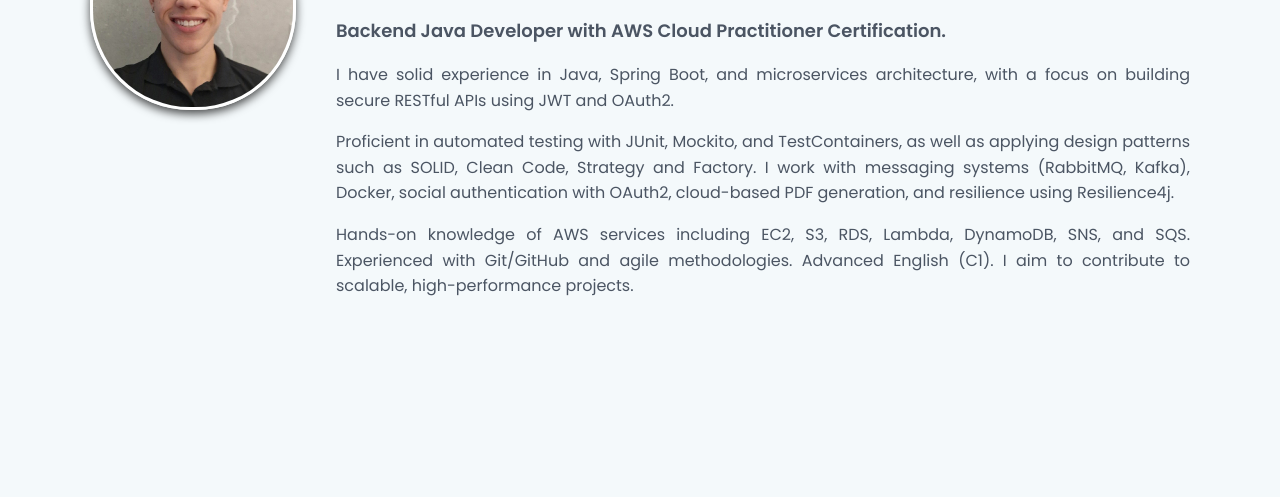
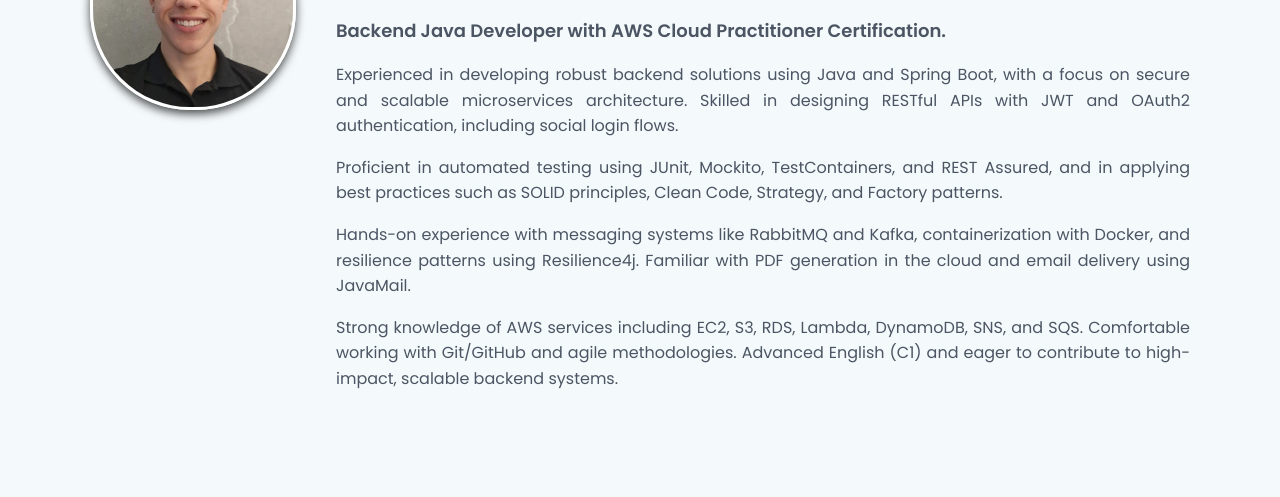
Before and after one commit to MurilloMarquesSantos/Portifolio, a plain HTML site: page index.html in a window 1280 px wide. Shown: the part 256-753 px from the top of the page. Drawn offline with Linux system fonts and the light colour scheme.

```diff
--- a/index.html
+++ b/index.html
@@ -35,14 +35,16 @@
     <p class="about-title">
         Backend Java Developer with AWS Cloud Practitioner Certification.</p>
     <p class="about-text">
-      I have solid experience in Java, Spring Boot, and microservices architecture, with a focus on building secure RESTful APIs using JWT and OAuth2.
+      Experienced in developing robust backend solutions using Java and Spring Boot, with a focus on secure and scalable microservices architecture. Skilled in designing RESTful APIs with JWT and OAuth2 authentication, including social login flows.
     </p>
     <p class="about-text">
-      Proficient in automated testing with JUnit, Mockito, and TestContainers, as well as applying design patterns such as SOLID, Clean Code, Strategy and Factory. I work with messaging systems (RabbitMQ, Kafka), Docker, social authentication with OAuth2, cloud-based PDF generation, and resilience using Resilience4j.
+      Proficient in automated testing using JUnit, Mockito, TestContainers, and REST Assured, and in applying best practices such as SOLID principles, Clean Code, Strategy, and Factory patterns.
     </p>
     <p class="about-text">
-      Hands-on knowledge of AWS services including EC2, S3, RDS, Lambda, DynamoDB, SNS, and SQS. Experienced with Git/GitHub and agile methodologies. Advanced English (C1).
-I aim to contribute to scalable, high-performance projects.
+      Hands-on experience with messaging systems like RabbitMQ and Kafka, containerization with Docker, and resilience patterns using Resilience4j. Familiar with PDF generation in the cloud and email delivery using JavaMail.
+    </p>
+     <p class="about-text">
+      Strong knowledge of AWS services including EC2, S3, RDS, Lambda, DynamoDB, SNS, and SQS. Comfortable working with Git/GitHub and agile methodologies. Advanced English (C1) and eager to contribute to high-impact, scalable backend systems.
     </p>
   </div>
 </div>
```
Also changed, not shown: 2 other files.
